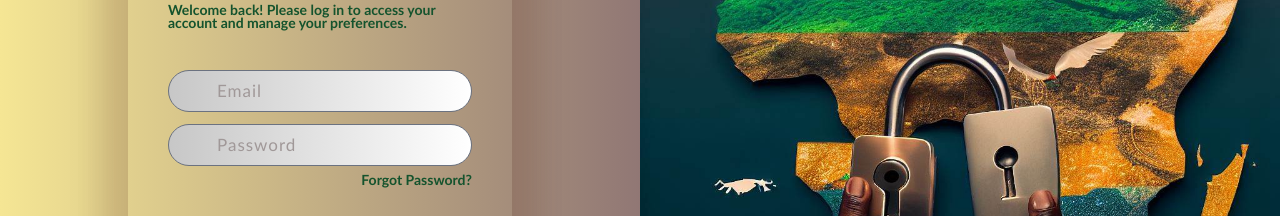
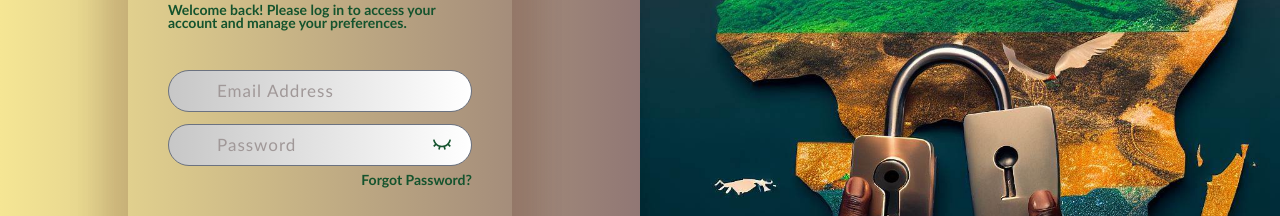
Before and after one commit to yakubu-josiah/Estate-Agent, a React (Create React App) app: page /auth/sign-in in a window 1280 px wide. Shown: the part 253-469 px from the top of the page. Built offline with nearby package versions, Linux system fonts and the light colour scheme.

Commit message:
password visibility and icon library package added

```diff
--- a/package.json
+++ b/package.json
@@ -8,6 +8,7 @@
     "@testing-library/user-event": "^13.5.0",
     "react": "^18.2.0",
     "react-dom": "^18.2.0",
+    "react-icons": "^4.9.0",
     "react-router-dom": "^6.12.1",
     "react-scripts": "5.0.1",
     "router": "^1.3.8",
--- a/src/components/Header.jsx
+++ b/src/components/Header.jsx
@@ -22,7 +22,7 @@ export default function Header() {
                 />
             </div>
             <div className="">
-                <ul className='flex lg:space-x-10 space-x-5'>
+                <ul className='flex space-x-4 md:space-x-7 lg:space-x-10'>
                     <li className={`py-3 text-sm font-semibold text-gray-400 border-b-[3px] border-b-transparent
                         ${checkRoute("/") && "header-active"}`}
                         onClick={() => {nav('/')}}>Home
--- a/src/index.css
+++ b/src/index.css
@@ -44,6 +44,7 @@ header ul li:hover {
     font-size: 17px;
     font-weight: 500;
     background: linear-gradient(to right, #c7c7c7, #ffffff);
+    transition: ease-in-out 0.3s;
 }
 .auth div .form input::placeholder {
     letter-spacing: 1px;
--- a/src/pages/auth/SignIn.jsx
+++ b/src/pages/auth/SignIn.jsx
@@ -1,8 +1,23 @@
-import React from "react";
+import { useState } from "react";
 import { useNavigate } from "react-router-dom";
+import { RiEyeCloseLine  } from "react-icons/ri";
+import { TiEyeOutline } from "react-icons/ti";
 
 export default function SignIn() {
+  const [viewPassword, setViewPassword] = useState(false);
   const nav = useNavigate();
+  const [formData, setformData] = useState({
+    email: "",
+    password: "",
+  });
+  const { email, password } = formData;
+  function handleChange(e) {
+    setformData((prevState) => ({
+      ...prevState,
+      [e.target.id]: e.target.value,
+    }));
+  }
+
 
   return (
   <div className="flex auth flex-wrap sm:flex-wrap">
@@ -11,8 +26,23 @@ export default function SignIn() {
         <h1 className="text-3xl pb-3 mt-10">Login Account</h1>
         <p className="text-sm ">Welcome back! Please log in to access your account and manage your preferences.</p>
         <form action="" className="">
-          <input type="email" className="border p-2 pl-12 w-full mt-10 rounded-full" placeholder="Email"/>
-          <input type="password" className="border p-2 pl-12 w-full mt-3 rounded-full" placeholder="Password"/>
+          <input type="email" id="email" className="p-2 pl-12 w-full mt-10 rounded-full"
+            value={email}
+            onChange={handleChange}
+            placeholder="Email Address"
+          />
+
+          <div className="relative">
+            <input id="password" className="p-2 pl-12 w-full mt-3 rounded-full"
+              type={viewPassword ? "text" : "password"}
+              placeholder="Password"
+              value={password}
+              onChange={handleChange}
+            />
+            <span className="absolute right-5 bottom-3 text-xl cursor-pointer"
+              onClick={() => setViewPassword((prevVisible) => !prevVisible)}
+            >{ viewPassword ? <TiEyeOutline /> : <RiEyeCloseLine /> }</span>
+          </div>
           <div className="text-end mt-2">
             <p onClick={() => {nav('/auth/forgot-password')}} className="text-sm cursor-pointer">Forgot Password?</p>
             {/* <a onClick={() => {nav('/auth/forgot-password')}} className="text-sm">Forgot Password?</a> */}
```
Also changed, not shown: 1 other file (tests, documents, lock files or other folders).
